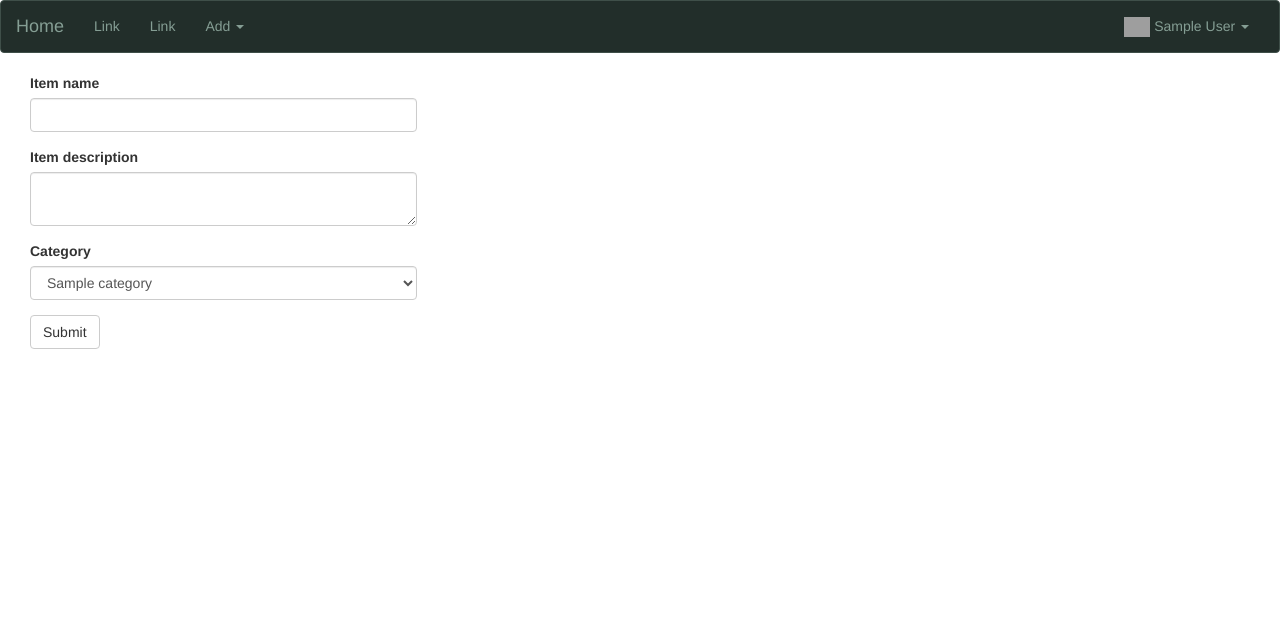
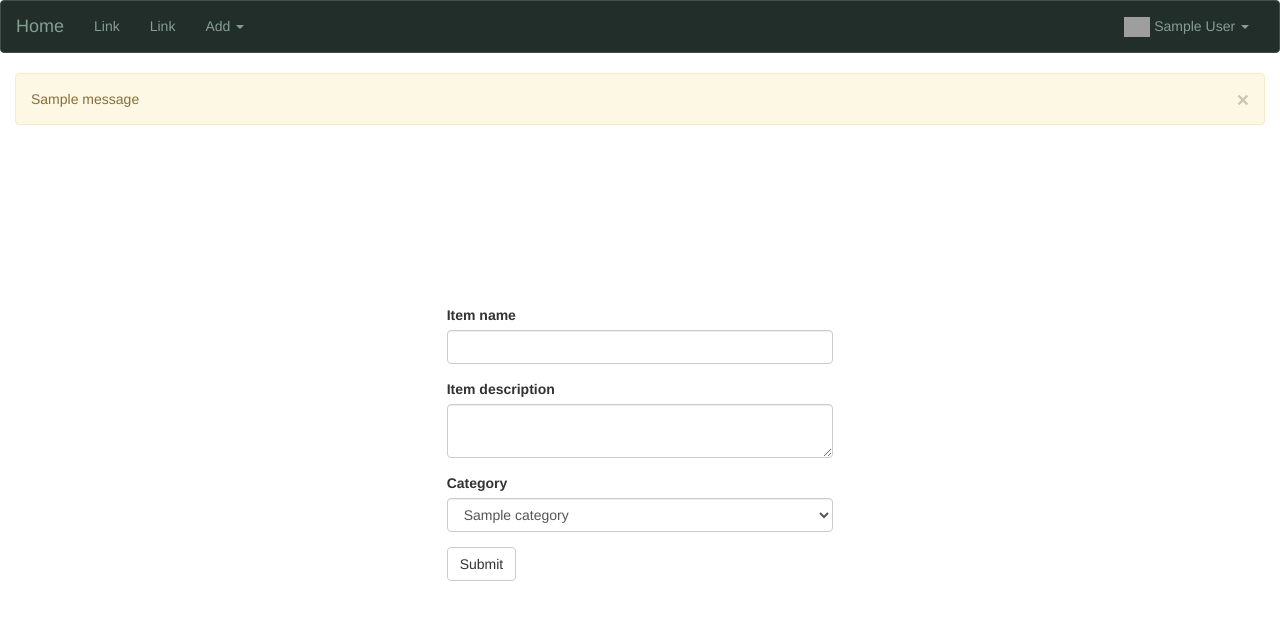
Before and after one commit to zhihaodev/udacity-projects, a Flask app: page /add_item in a window 1280 px wide. Shown: the top 620 px of the page. Run offline with Flask 2, Linux system fonts and the light colour scheme; a user stored in the database is signed in; tables that the repository leaves empty hold one stand-in row (values such as "Sample post"); one stand-in notice (Sample message) is shown; parts of the project's set-up code (start-up, migrations or seed data) failed here and were passed over; some libraries are stand-ins or nearby versions; grey boxes are pictures that could not be loaded.

Commit message:
add message flashing

```diff
--- a/app/templates/add_or_edit.html
+++ b/app/templates/add_or_edit.html
@@ -1,11 +1,25 @@
 {% extends "base.html" %}
 {% import "bootstrap/wtf.html" as wtf %}
 
-{% block content %}
-<div class="container-fluid">
-	<div class="col-md-4">
-	{{ wtf.quick_form(form) }}
-	</div>
+{% block styles %}
+
+{{ super() }}
+
+<style>
+
+.form {
+  margin-top: 80px;
+}
+
+</style>
+{% endblock %}
+
+
+
+{% block page_content %}
+
+<div class="col-md-4 col-md-offset-4 form">
+{{ wtf.quick_form(form) }}
 </div>
 
 {% endblock %}
--- a/app/templates/base.html
+++ b/app/templates/base.html
@@ -1,6 +1,21 @@
 {% extends "bootstrap/base.html" %}
 
 {% block title %}Item Catalog{% endblock %}
+
+
+{% block styles %}
+
+{{ super() }}
+<style>
+body {
+  /*width: 100%;*/
+  /*height: 1000px;*/
+}
+
+
+</style>
+{% endblock %}
+
 
 {% block head %}
 {{ super() }}
@@ -50,3 +65,19 @@
   </div>
 </nav>
 {% endblock %}
+
+{% block content %}
+<div class="container-fluid">
+
+  {% for message in get_flashed_messages() %}
+  <div class="alert alert-warning">
+      <button type="button" class="close" aria-label="Close"><span aria-hidden="true" data-dismiss="alert">&times;</button>
+      {{ message }}
+  </div>
+
+  {% endfor %}
+
+  {% block page_content %}
+  {% endblock %}
+</div>
+{% endblock %}
--- a/app/templates/delete.html
+++ b/app/templates/delete.html
@@ -1,12 +1,12 @@
 {% extends "base.html" %}
 {% import "bootstrap/wtf.html" as wtf %}
 
-{% block content %}
+{% block page_content %}
 
 <div class="page-header">
 	<h3>Are you sure you want delete item "{{ item_name }}"?</h3>
 
-</div>
+</div >
 {{ wtf.quick_form(form) }}
 
 
```
Also changed, not shown: app/templates/index.html (+4 -24 lines).
